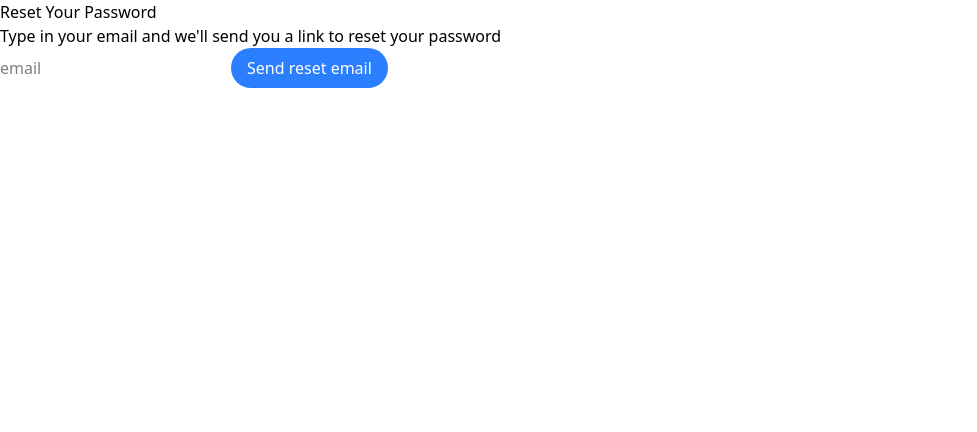
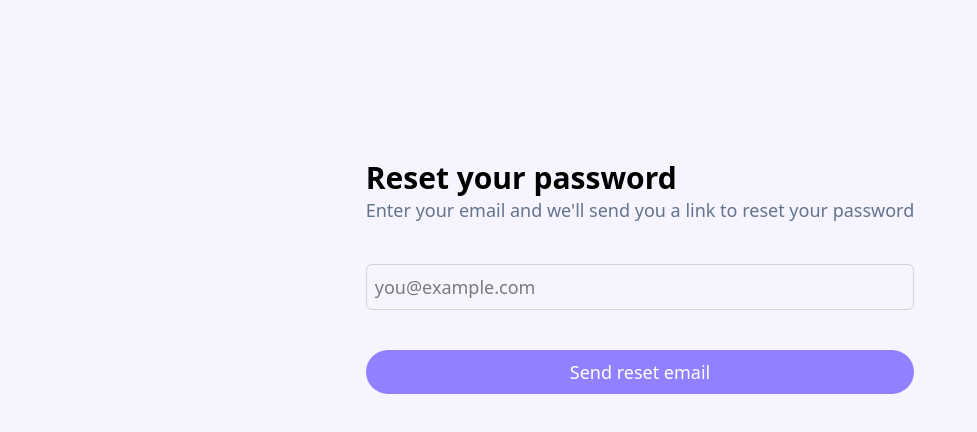
Before and after one commit to ApisitKhakmueang/booking-conference-room, a Next.js app in the folder front-end/: page /auth/forgot-password in a window 1280 px wide. Shown: the top 432 px of the page, without its empty margins (0-977 px from the left). Built offline with nearby package versions, Linux system fonts and the light colour scheme; no server answers.

Commit message:
Delete theme and use Auth layout in forgot-password-form.tsx

```diff
--- a/front-end/src/components/auth/auth-layout.tsx
+++ b/front-end/src/components/auth/auth-layout.tsx
@@ -1,10 +1,6 @@
-import { useThemeStore } from "@/stores/theme.store"
-
 export default function AuthLayout({ children }: { children: React.ReactNode }) {
-  const theme = useThemeStore(s => s.theme)
-
   return (
-    <div className={`bg-light-sidebar dark:bg-sidebar w-screen h-screen flex flex-col items-center pt-30 ${theme}`}>
+    <div className={`bg-light-sidebar dark:bg-sidebar w-screen h-screen flex flex-col items-center pt-30`}>
       <div className="flex flex-col justify-center dark:text-main text-light-main p-10 rounded-xl gap-2 text-lg">
         {children}
       </div>
--- a/front-end/src/components/auth/forgot-password-form.tsx
+++ b/front-end/src/components/auth/forgot-password-form.tsx
@@ -3,6 +3,8 @@
 import { useHandleAuth } from "@/hooks/auth/useHandleAuth";
 import { useState } from "react"
 import Button from "../ui/button";
+import AuthLayout from "./auth-layout";
+import { Input } from "../ui/input";
 
 export default function ForgotPasswordForm() {
   const [email, setEmail] = useState("");
@@ -28,32 +30,41 @@ export default function ForgotPasswordForm() {
   }
 
   return (
-    <>
+    <AuthLayout>
       {success ? (
         <>
-          <p>Check Your Email</p>
-          <p>Password reset instructions sent</p>
-          <p>If you registered using your email and password, you will receive a password reset email.</p>
+          <p className="text-3xl font-semibold">Check your email</p>
+          <p className="text-slate">Password reset instructions sent</p>
+          <p>If you registered using your email and password, <br />
+            you will receive a password reset email.</p>
         </>
       ) : (
-        <>
-          <p>Reset Your Password</p>
-          <p>Type in your email and we&apos;ll send you a link to reset your password</p>
+        <div className="flex flex-col gap-10">
+          <div>
+            <p className="text-3xl font-semibold">Reset your password</p>
+            <p className="text-slate">Enter your email and we&apos;ll send you a link to reset your password</p>
+          </div>
 
-          <form onSubmit={handleSubmit}>
-            <input
+          <form
+            className="flex flex-col justify-between gap-10"
+            onSubmit={handleSubmit}>
+            <Input
+              className="w-full"
               type="email"
-              placeholder="email"
+              placeholder="you@example.com"
               required
               value={email}
               onChange={(e) => setEmail(e.target.value)} />
-            {error && <p className="text-sm text-red-500">{error}</p>}
-            <Button type="submit" disabled={isLoading}>
-              {isLoading ? "Sending..." : "Send reset email"}
-            </Button>
+
+            <div className="flex flex-col gap-3">
+              {error && <p className="text-sm text-red-500">{error}</p>}
+              <Button variant="dark-purple" type="submit" disabled={isLoading} className="whitespace-nowrap">
+                {isLoading ? "Sending..." : "Send reset email"}
+              </Button>
+            </div>
           </form>
-        </>
+        </div>
       )}
-    </>
+    </AuthLayout>
   )
 }
```
